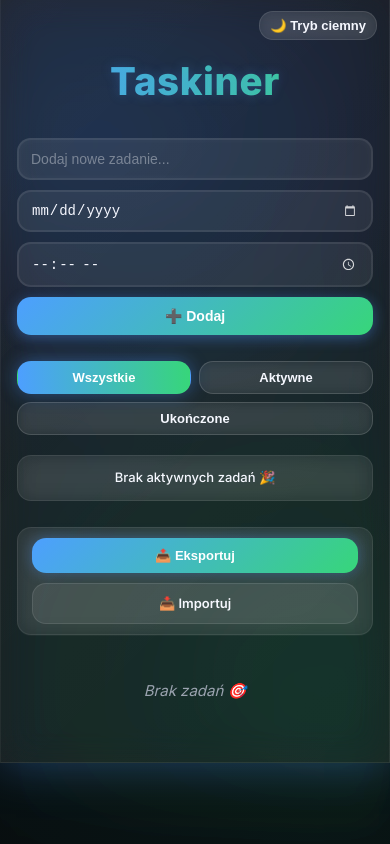
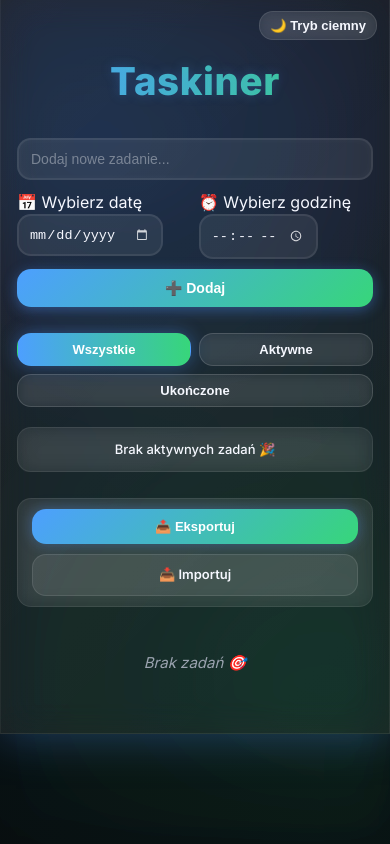
Before and after one commit to kameleon1312/Taskify, a React (Vite) app: page / in a window 390 px wide. Built offline with nearby package versions, Linux system fonts and the light colour scheme.

Commit message:
refactor timer styles

```diff
--- a/src/components/TaskInput.jsx
+++ b/src/components/TaskInput.jsx
@@ -57,13 +57,20 @@ function TaskInput({ setTasks }) {
       />
 
       {/*  Sekcja daty i godziny */}
+
     <div className="datetime-inputs">
+    <div className="custom-input">
+     {!date && <span className="placeholder">📅 Wybierz datę</span>}
     <input
       type="date"
       value={date}
       onChange={(e) => setDate(e.target.value)}
       aria-label="Wybierz datę zadania"
     />
+   </div>
+
+  <div className="custom-input">
+    {!time && <span className="placeholder">⏰ Wybierz godzinę</span>}
     <input
       type="time"
       value={time}
@@ -71,8 +78,10 @@ function TaskInput({ setTasks }) {
       aria-label="Wybierz godzinę zadania"
     />
   </div>
+</div>
 
       {/*  Przycisk dodania */}
+
       <button onClick={addTask} aria-label="Dodaj zadanie">
         ➕ Dodaj
       </button>
--- a/src/styles/index.scss
+++ b/src/styles/index.scss
@@ -201,7 +201,7 @@ body[data-theme="light"] {
       font-size: 14px;
       outline: none;
       transition: all 0.25s ease;
-      appearance: none; // usuwa nienaturalny wygląd
+      appearance: none;
 
       &::placeholder {
         color: var(--muted);
@@ -214,7 +214,6 @@ body[data-theme="light"] {
         background: rgba(255, 255, 255, 0.1);
       }
 
-      /* delikatny styl ikon kalendarza i zegara */
       &::-webkit-calendar-picker-indicator {
         filter: invert(1);
         opacity: 0.8;
@@ -263,14 +262,20 @@ body[data-theme="light"] {
       padding: 11px 12px;
     }
 
+    /* 👇 teraz data i godzina OBOK SIEBIE również na mobile */
     .datetime-inputs {
-      flex-direction: column;
-      gap: 10px;
+      display: flex;
+      flex-direction: row; /* obok siebie */
+      justify-content: space-between;
+      gap: 8px;
+      width: 100%;
 
       input[type="date"],
       input[type="time"] {
-        font-size: 14px;
-        padding: 10px 12px;
+        flex: 1;
+        min-width: 0;
+        font-size: 13.5px;
+        padding: 10px 10px;
       }
     }
 
```
Lines whose indentation alone changed are shown as unchanged.
